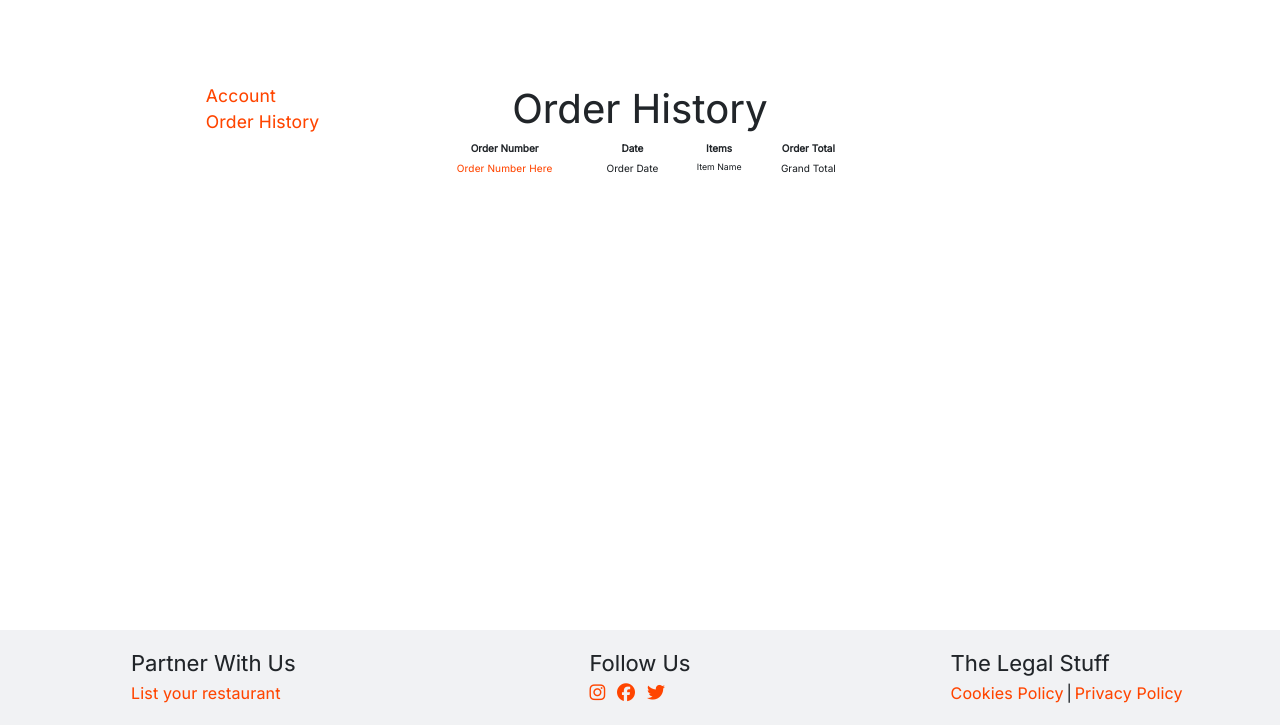
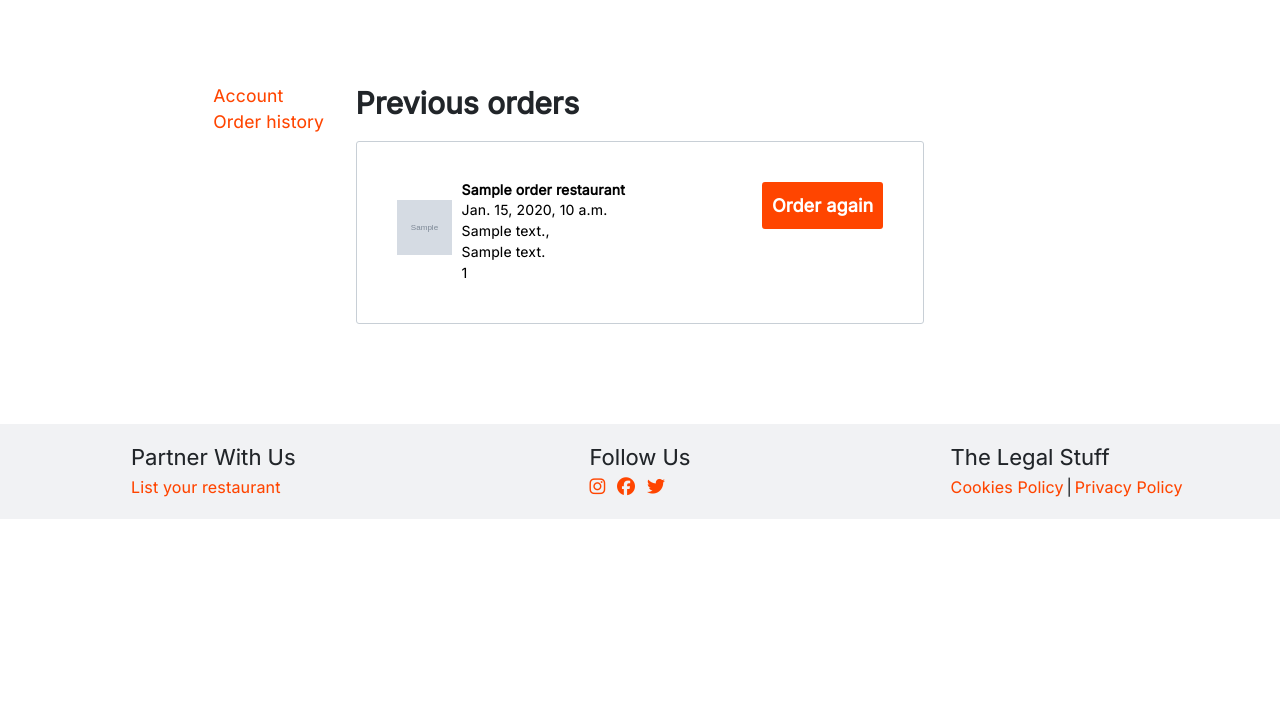
Before and after one commit to RichardByrne95/CI-MS4-TuckIn, a Django app: template profiles/templates/profiles/customer_order_history.html in a window 1280 px wide. Shown: the part 75-800 px from the top of the page. Run offline with Django 3.2, Linux system fonts and the light colour scheme; the template is opened without the code that fills it: most values are stand-ins (such as "Sample title", 1, 10 or a date in 2020); grey boxes marked "Sample" are stand-in pictures; some libraries are stand-ins or nearby versions.

Commit message:
Set up order history, add more styling

```diff
--- a/checkout/views.py
+++ b/checkout/views.py
@@ -231,7 +231,7 @@ def checkout_payment(request):
 
 def order_confirmation(request, order_number):
     order = get_object_or_404(Order, order_number=order_number)
-    bag = request.session['bag']
+    bag = order.original_bag
 
     # Send success message to user
     messages.success(request, f'Order successfully sent to the restaurant! \
--- /dev/null
+++ b/profiles/static/profiles/css/profile.css
@@ -0,0 +1,81 @@
+/* ----------------------------------------- Customer Account */
+
+#customer-account, #customer-orders {
+    margin-top: 16rem;
+}
+
+.account-heading {
+    font-size: 3rem;
+    font-weight: 700;
+    margin-bottom: 2rem;
+}
+
+.save-changes-button {
+    font-size: 1.4rem;
+    color: #fff;
+    background-color: orangered;
+    border-radius: .3rem;
+}
+
+.save-changes-button:hover,
+.save-changes-button:focus {
+    color: #fff;
+    background-color: rgb(202, 57, 4);
+}
+
+/* ----------------------------------------- Customer Order History */
+
+.previous-order {
+    padding: 1.6rem;
+}
+
+.order-history-card {
+    padding: 2.4rem;
+    border: .1rem solid #c8cfd6;
+    border-radius: .3rem;
+}
+
+.restaurant-logo-container{
+    width: 5.5rem;
+    height: 5.5rem;
+    margin: 0em 1rem 1rem 0;
+}
+
+.restaurant-address-container {
+    color: black;
+}
+
+.restaurant-address-container:hover,
+.restaurant-address-container:focus {
+    color: grey;
+}
+
+.restaurant-address-container h3 {
+    font-size: 1.4rem;
+    font-weight: 600;
+    margin: 0;
+}
+
+.restaurant-address-container p {
+    font-size: 1.4rem;
+}
+
+.restaurant-logo {
+    height: 5.5rem;
+    width: 5.5rem;
+}
+
+.order-again-btn {
+    font-size: 1.8rem;
+    padding: 1rem;
+    color: #fff;
+    background-color: orangered;
+    font-weight: 600;
+    border-radius: .3rem;
+}
+
+.order-again-btn:hover,
+.order-again-btn:focus {
+    color: #fff;
+    background-color: rgb(202, 57, 4);
+}
--- a/profiles/templates/profiles/customer_order_history.html
+++ b/profiles/templates/profiles/customer_order_history.html
@@ -2,8 +2,12 @@
 {% load static %}
 {% load crispy_forms_tags %}
 
+{% block extra_css %}
+    <link rel="stylesheet" href="{% static 'profiles/css/profile.css' %}">
+{% endblock %}
+
 {% block extra_title %}
-    | Order History
+    | Your Orders
 {% endblock %}
 
 {% block content %}
@@ -12,23 +16,24 @@
             <div class="row no-gutters">
                 <div class="col-2 d-none d-lg-block no-gutters"></div>
                 <div class="col-8 no-gutters">
-                    <div class="row">
-                        <div class="col-3 no-gutters account-sidebar">
+                    <div class="row no-gutters">
+                        <aside class="col-2 no-gutters account-sidebar">
                             <a href="{% url 'customer_profile' %}">
                                 <h3>Account</h3>
                             </a>
                             <a href="{% url 'customer_order_history' %}">
-                                <h3>Order History</h3>
+                                <h3>Order history</h3>
                             </a>
-                        </div>
-                        <div class="col-6 no-gutters order-history text-center">
-                            <h1 class="account-heading">Order History</h1>
-                            <!-- Taken from Boutique Ado and modified -->
-                            <div class="order-history table-responsive">
+                        </aside>
+                        <div class="col-8 no-gutters order-history">
+                            <h1 class="account-heading">Previous orders</h1>
+                            <div class="col no-gutters"></div>
+                            <!-- <div class="order-history table-responsive">
                                 <table class="table table-sm table-borderless">
                                     <thead>
                                         <th>Order Number</th>
                                         <th>Date</th>
+                                        <th>Restaurant</th>
                                         <th>Items</th>
                                         <th>Order Total</th>
                                     </thead>
@@ -36,25 +41,73 @@
                                         {% for order in orders %}
                                             <tr>
                                                 <td>
-                                                    <a href="#" title="Order Number Here">Order Number Here</a>
+                                                    <a href="" title="{{ order.order_number }}">{{ order.order_number }}</a>
                                                 </td>
-                                                <td>Order Date</td>
+                                                <td>{{ order.date }}}</td>
+                                                <td>
+                                                    <a href="{% url 'restaurant_menu' order.order_restaurant.id %}">
+                                                        {{ order.order_restaurant.friendly_name }}
+                                                    </a>
+                                                </td>
                                                 <td>
                                                     <ul class="list-unstyled">
-                                                        <!-- For item in order here -->
-                                                        <li class="small">Item Name</li>
-                                                        <!-- endfor -->
+                                                        {% for item in order.lineitems.all %}
+                                                            <li class="small">{{ item.food_item.friendly_name }}</li>
+                                                        {% endfor %}
                                                     </ul>
                                                 </td>
-                                                <td>Grand Total</td>
+                                                <td>€{{ order.grand_total }}</td>
                                             </tr>
                                         {% endfor %}
                                     </tbody>
                                 </table>
+                            </div> -->
+                            <div class="order-history-card">
+                                {% for order in orders %}
+                                    <div class="row no-gutters previous-order">
+                                        <!-- Restaurant Info -->
+                                        <div class="col-12 no-gutters d-flex justify-content-between">
+                                            <div class="d-flex align-items-center restaurant-info-container">
+                                                <!-- Restaurant Logo -->
+                                                <div class="d-inline-flex justify-content-start restaurant-logo-container">
+                                                    <a href="{% url 'restaurant_menu' order.order_restaurant.id %}">
+                                                        <figure class="restaurant-logo">
+                                                            <img src="{{ MEDIA_URL }}{{ order.order_restaurant.logo }}" alt="{{ order.order_restaurant.friendly_name }}"
+                                                                class="restaurant-logo">
+                                                        </figure>
+                                                    </a>
+                                                </div>
+                                                <!-- Restaurant Address -->
+                                                <a href="{% url 'order_confirmation' order.order_number %}" class="d-inline restaurant-address-container">
+                                                    <h3>{{ order.order_restaurant.friendly_name }}</h3>
+                                                    <p>{{ order.date }}</p>
+                                                    <p>
+                                                        {{ order.order_restaurant.address_1 }},
+                                                        {% if order.order_restaurant.address_2 %}
+                                                            <br>{{ order.order_restaurant.address_2 }}
+                                                        {% endif %}
+                                                    </p>
+                                                    {% if order.order_restaurant.phone_number and order.order_restaurant.phone_number != 0 %}
+                                                        <p>{{ order.order_restaurant.phone_number }}</p>
+                                                    {% endif %}
+                                                </a>
+                                            </div>
+                                            <!-- Order again button -->
+                                            <div class="d-inline-flex align-items-start order-again-container">
+                                                <a href="#" class="order-again-btn">Order again</a>
+                                            </div>
+                                        </div>
+                                    </div>
+                                    {% if not forloop.last %}
+                                        <hr>
+                                    {% endif %}
+                                {% endfor %}
                             </div>
                         </div>
+                        <div class="col-2 no-gutters"></div>
                     </div>
                 </div>
+                <div class="col-2 no-gutters d-none d-lg-block"></div>
             </div>
         </section>
     </div>
--- a/static/css/base.css
+++ b/static/css/base.css
@@ -35,6 +35,7 @@ h4 {
 
 p {
     font-size: 1.6rem;
+    margin: 0;
 }
 
 a {
@@ -181,7 +182,6 @@ footer {
     padding-bottom: 2rem;
     padding-top: 2rem;
     background-color: #f1f2f4;
-    position: fixed;
     width: 100%;
     bottom: 0;
     left: 0;
@@ -546,12 +546,6 @@ footer a, footer span {
     font-size: 2rem;
 }
 
-/* ----------------------------------------- Customer Account Info */
-
-#customer-account, #customer-orders {
-    margin-top: 16rem;
-}
-
 /* ----------------------------------------- Checkout */
 
 #checkout-address-section,
@@ -576,7 +570,7 @@ label[for="delivery-time"] {
     height: 4rem;
     padding: 1rem 1rem;
     margin-bottom: 1rem;
-    border: .1rem solid black;
+    border: .1rem solid #c8cfd6;
     border-radius: .3rem;
     background-color: white;
     box-shadow: 0 .1rem .3rem 0 #e6ebf1;
@@ -589,7 +583,7 @@ label[for="delivery-time"] {
 .stripe-style-input:active,
 .profile-form-input:focus,
 .profile-form-input:active {
-    box-shadow: 0 1px 3px 0 #cfd7df;
+    box-shadow: 0 1px 3px 0 #c8cfd6;
 }
 
 .StripeElement--webkit-autofill {
@@ -668,7 +662,7 @@ select option[value=""] {
 .order-summary-card,
 .delivery-info-card {
     padding: 2rem;
-    border: solid 1px #c5ccd3;
+    border: solid 1px #c8cfd6;
     border-radius: 8px;
 }
 
```
Also changed, not shown: profiles/templates/profiles/customer_account.html (+9 -5 lines), profiles/views.py (+8 -10 lines).
